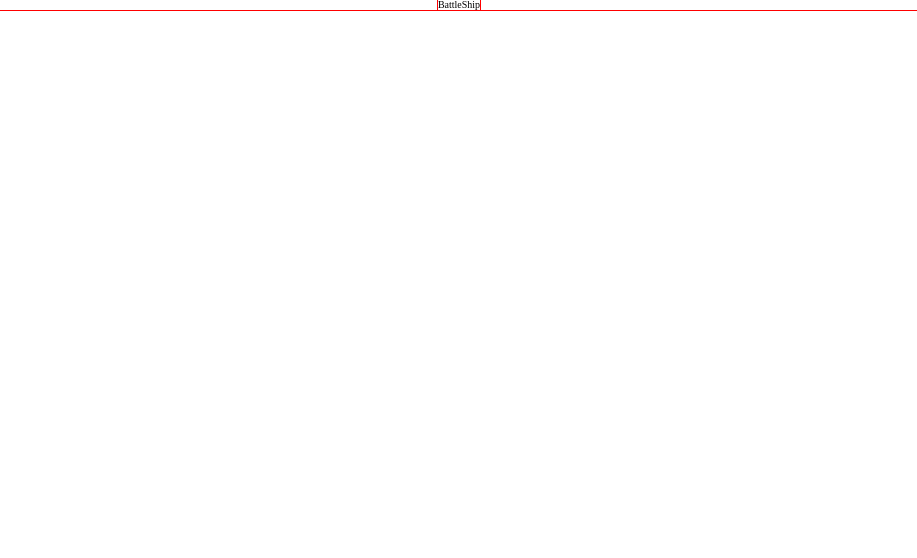
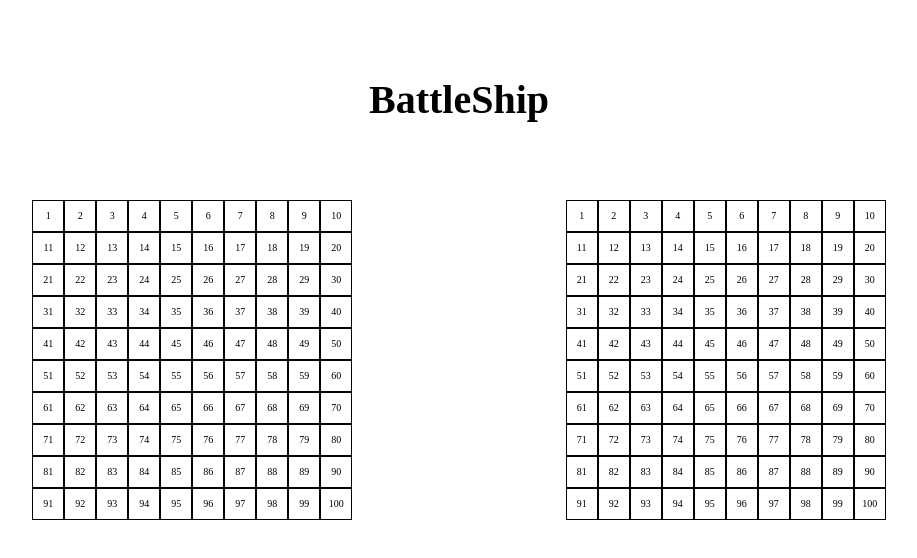
Before and after one commit to mhjarvis/battleship_game, a website built with webpack: page dist/index.html in a window 1280 px wide. Shown: the whole page, without its empty margins (181-1098 px from the left). Built offline with nearby package versions, Linux system fonts and the light colour scheme.

Commit message:
Create boards in DOM with basic styling

```diff
--- a/src/Gameboard.js
+++ b/src/Gameboard.js
@@ -35,6 +35,8 @@
         return this.numberOfShipsSunk === 5;
     }
 
+
+
 }
 
 export { Gameboard }
--- a/src/Gameloop.js
+++ b/src/Gameloop.js
@@ -1,7 +1,29 @@
 import { Gameboard } from "./Gameboard"
 
 function gameLoop() {
-    let board = new Gameboard;
+
+    // Create gameboards
+    let playerBoard = new Gameboard;
+    let computerBoard = new Gameboard;
+
+    createBoardInDOM(playerBoard, 'player-area')
+    createBoardInDOM(computerBoard, 'computer-area')
+
+
+
+    function createBoardInDOM(player, tag) {
+        for(let i = 1; i <= player.board.length; i++ ){
+            const DOMLocation = document.querySelector(`#${tag}`)
+            const div = document.createElement('div');
+            div.className = 'grid';
+            div.id = i;
+            div.innerText = i;
+            DOMLocation.append(div)
+        }
+    }
+
+
 }
 
+
 export { gameLoop }
```
Also changed, not shown: dist/index.html, dist/main.js, dist/styles.css.
